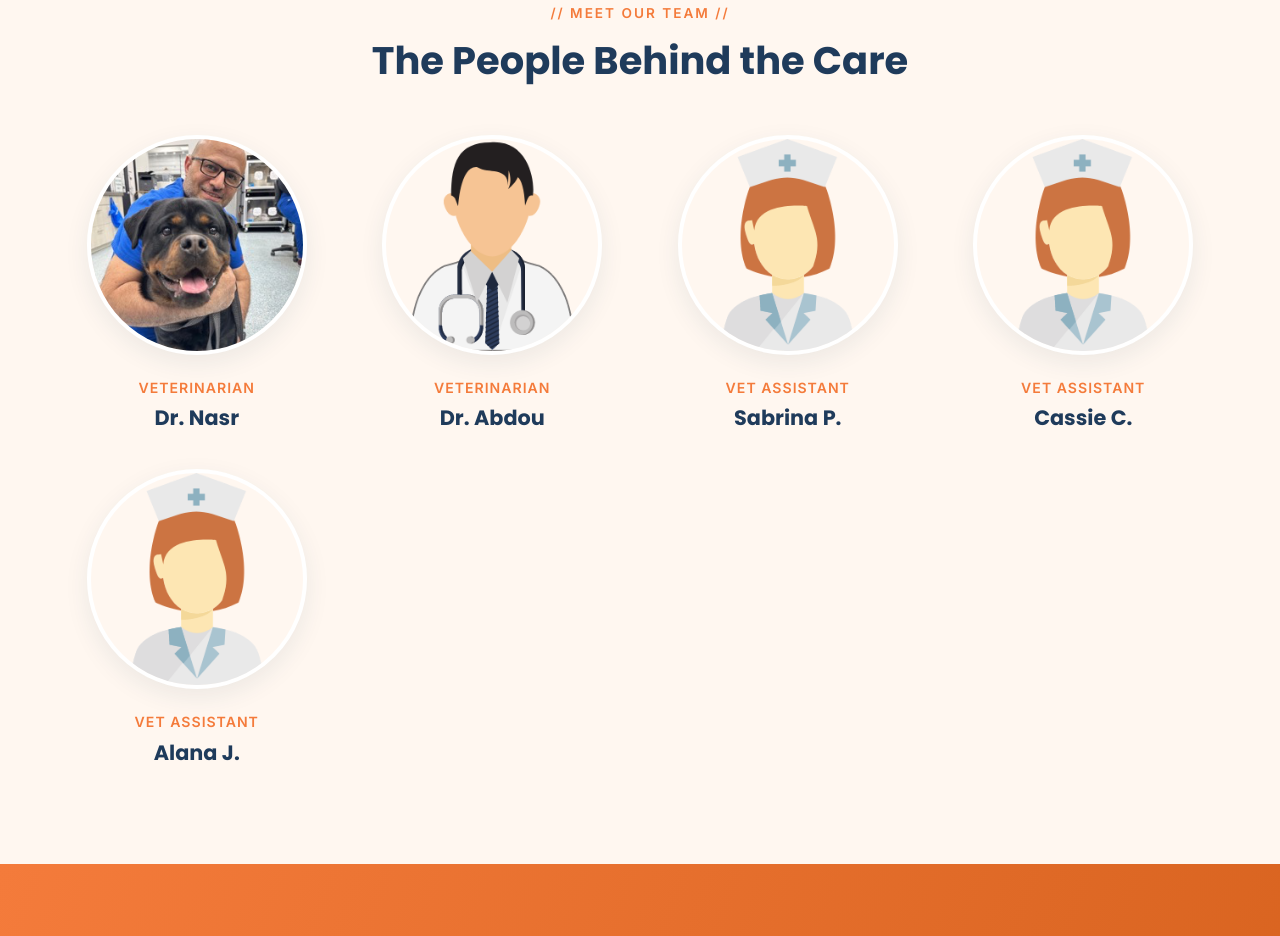
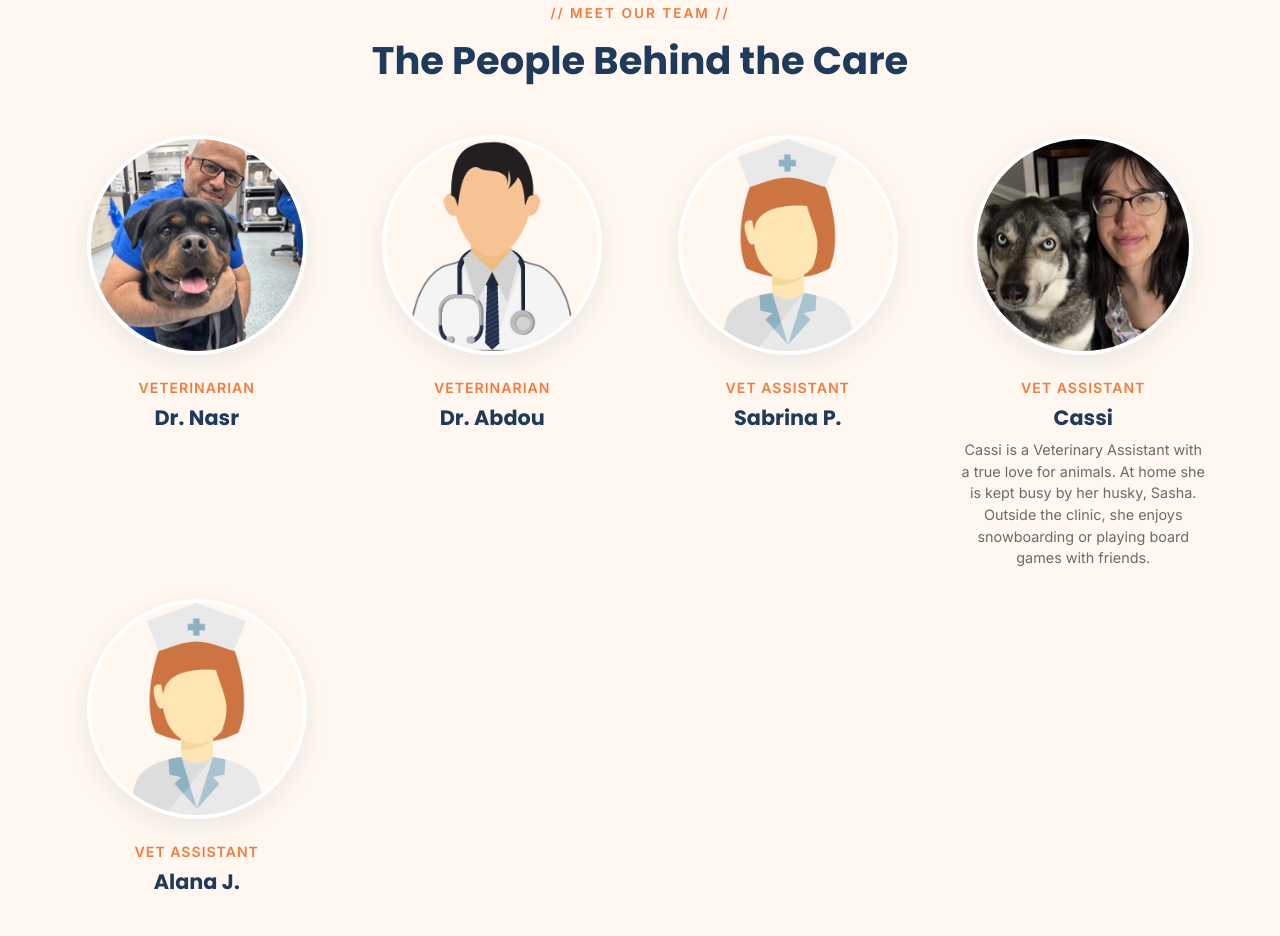
Before and after one commit to yahianasribrahim-blip/obahsite, a website: page index.html in a window 1280 px wide. Shown: the part 3627-4563 px from the top of the page. Drawn offline with Linux system fonts and the light colour scheme.

Commit message:
Cassi: real photo + bio (replaces placeholder Cassie C.)

```diff
--- a/assets/css/styles.css
+++ b/assets/css/styles.css
@@ -273,6 +273,7 @@ section { padding: 90px 0; }
 .team-card .photo img { width: 100%; height: 100%; object-fit: cover; }
 .team-card .role { color: var(--primary); font-weight: 600; font-size: 0.88rem; letter-spacing: 1px; text-transform: uppercase; margin-bottom: 6px; }
 .team-card h3 { margin-bottom: 8px; }
+.team-card .bio { color: var(--text-muted); font-size: 0.9rem; line-height: 1.5; padding: 0 10px; margin-top: 4px; }
 
 /* ===== CONTACT INFO STRIP ===== */
 .contact-strip {
--- a/index.html
+++ b/index.html
@@ -170,7 +170,7 @@
       <div class="team-card"><div class="photo"><img src="assets/images/resources/nasr.png" alt="Dr. Nasr"></div><div class="role">Veterinarian</div><h3>Dr. Nasr</h3></div>
       <div class="team-card"><div class="photo"><img src="assets/images/resources/01.png" alt="Dr. Abdou"></div><div class="role">Veterinarian</div><h3>Dr. Abdou</h3></div>
       <div class="team-card"><div class="photo"><img src="assets/images/resources/02.png" alt="Sabrina P."></div><div class="role">Vet Assistant</div><h3>Sabrina P.</h3></div>
-      <div class="team-card"><div class="photo"><img src="assets/images/resources/05.png" alt="Cassie C."></div><div class="role">Vet Assistant</div><h3>Cassie C.</h3></div>
+      <div class="team-card"><div class="photo"><img src="assets/images/resources/cassie.png" alt="Cassi"></div><div class="role">Vet Assistant</div><h3>Cassi</h3><p class="bio">Cassi is a Veterinary Assistant with a true love for animals. At home she is kept busy by her husky, Sasha. Outside the clinic, she enjoys snowboarding or playing board games with friends.</p></div>
       <div class="team-card"><div class="photo"><img src="assets/images/resources/06.png" alt="Alana J."></div><div class="role">Vet Assistant</div><h3>Alana J.</h3></div>
     </div>
   </div>
```
Also changed, not shown: team.html (+1 -1 lines), assets/images/resources/cassie.png (added).
